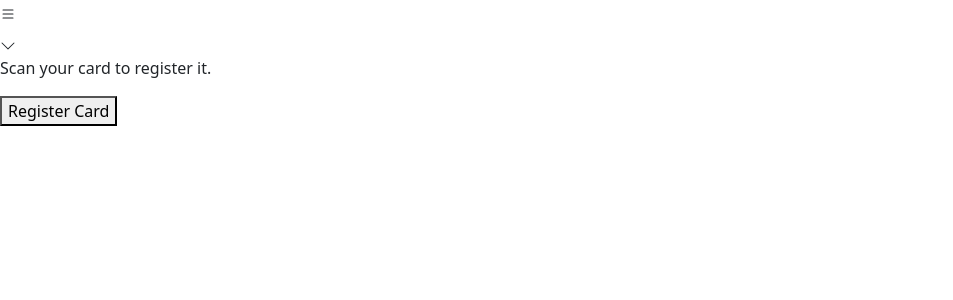
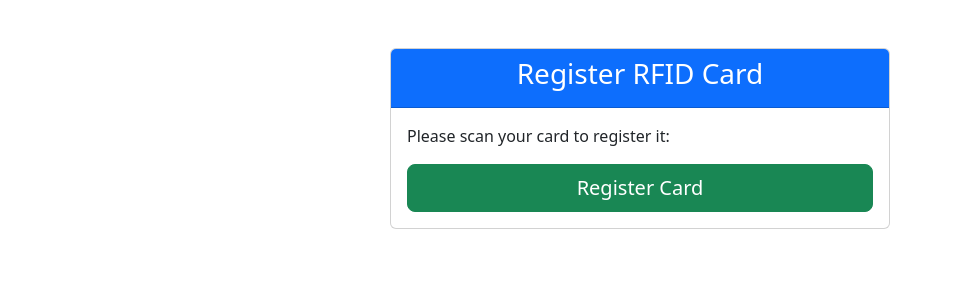
Before and after one commit to npulkis/IoT-ICA, a Flask app: page /register_card in a window 1280 px wide. Shown: the top 300 px of the page, without its empty margins (0-953 px from the left). Run offline with Flask 3, Linux system fonts and the light colour scheme; the visitor is signed in with stand-in values (Sample User, id 1); tables that the repository leaves empty hold one stand-in row (values such as "Sample post"); some libraries are stand-ins or nearby versions.

Commit message:
- Improved UI for RFID card registration page with Bootstrap styling.

```diff
--- a/templates/layout.html
+++ b/templates/layout.html
@@ -3,42 +3,16 @@
 <head>
     <meta charset="UTF-8">
     <meta name="viewport" content="width=device-width, initial-scale=1.0">
-    <title>Babysitter</title>
+    <title>Locker Sytem</title>
     <link href="https://cdn.jsdelivr.net/npm/bootstrap@5.3.3/dist/css/bootstrap.min.css" rel="stylesheet" integrity="sha384-QWTKZyjpPEjISv5WaRU9OFeRpok6YctnYmDr5pNlyT2bRjXh0JMhjY6hW+ALEwIH" crossorigin="anonymous">
     <link rel="stylesheet" href="https://fonts.googleapis.com/css2?family=Material+Symbols+Outlined:opsz,wght,FILL,GRAD@20..48,100..700,0..1,-50..200&icon_names=history" />
-    <link rel="stylesheet" href="{{ url_for('static', filename='nav.css') }}">
-    <link rel="stylesheet" href="{{ url_for('static', filename='loginsignup.css') }}">
-    <link rel="stylesheet" href="{{ url_for('static', filename='video.css') }}">
     <script src="https://cdn.pubnub.com/sdk/javascript/pubnub.4.33.1.min.js"></script>
 
 </head>
 <body>
-    <header class="headerchild">
-
-        <svg class="menu-icon  "xmlns="http://www.w3.org/2000/svg" width="16" height="16" fill="currentColor" class="bi bi-list" viewBox="0 0 16 16">
-            <path fill-rule="evenodd" d="M2.5 12a.5.5 0 0 1 .5-.5h10a.5.5 0 0 1 0 1H3a.5.5 0 0 1-.5-.5m0-4a.5.5 0 0 1 .5-.5h10a.5.5 0 0 1 0 1H3a.5.5 0 0 1-.5-.5m0-4a.5.5 0 0 1 .5-.5h10a.5.5 0 0 1 0 1H3a.5.5 0 0 1-.5-.5"/>
-          </svg>
-          <h1>
-            {{ child_name }} </h1>
-            {% if request.endpoint not in ['signup', 'login'] %}
-            <svg xmlns="http://www.w3.org/2000/svg" width="16" height="16" fill="currentColor" class="bi bi-chevron-down" viewBox="0 0 16 16">
-                <path fill-rule="evenodd" d="M1.646 4.646a.5.5 0 0 1 .708 0L8 10.293l5.646-5.647a.5.5 0 0 1 .708.708l-6 6a.5.5 0 0 1-.708 0l-6-6a.5.5 0 0 1 0-.708"/>
-            </svg>
-            {% endif %}
-
-    </header>
     {% block body %}
     {% endblock %}
 
     </body>
     <script src="https://cdn.jsdelivr.net/npm/bootstrap@5.3.3/dist/js/bootstrap.bundle.min.js" integrity="sha384-YvpcrYf0tY3lHB60NNkmXc5s9fDVZLESaAA55NDzOxhy9GkcIdslK1eN7N6jIeHz" crossorigin="anonymous"></script>
-
-    <script src="{{ url_for('static', filename='js/dashboard.js') }}"></script>
-
-
-
-
-
-
-
 </html>
--- a/templates/register_card.html
+++ b/templates/register_card.html
@@ -1,22 +1,33 @@
 {% extends "layout.html" %}
 
-{% block title %}Login{% endblock %}
+{% block title %}Register RFID Card{% endblock %}
 
 {% block head %}
+<link href="https://cdn.jsdelivr.net/npm/bootstrap@5.3.0/dist/css/bootstrap.min.css" rel="stylesheet">
 {% endblock %}
+
 {% block body %}
+<div class="container mt-5">
+    <div class="card mx-auto" style="max-width: 500px;">
+        <div class="card-header text-center bg-primary text-white">
+            <h3>Register RFID Card</h3>
+        </div>
+        <div class="card-body">
+            <form method="POST" class="needs-validation" novalidate>
+                <p class="mb-3">Please scan your card to register it:</p>
+                <input type="hidden" name="rfid_card_id" id="rfid_card_id">
+                <div class="d-grid gap-2">
+                    <button type="submit" class="btn btn-success btn-lg">Register Card</button>
+                </div>
+            </form>
+        </div>
+    </div>
+</div>
 
-<form method="POST">
-    <p>Scan your card to register it.</p>
-    <input type="hidden" name="rfid_card_id" id="rfid_card_id">
-    <button type="submit">Register Card</button>
-</form>
 <script>
-    // This assumes the RFID card ID is dynamically received from the Raspberry Pi via a separate PubNub listener.
     function updateCardId(cardId) {
         document.getElementById('rfid_card_id').value = cardId;
+        alert(`Card ID ${cardId} scanned and ready to register.`);
     }
-
 </script>
-
 {% endblock %}
```
